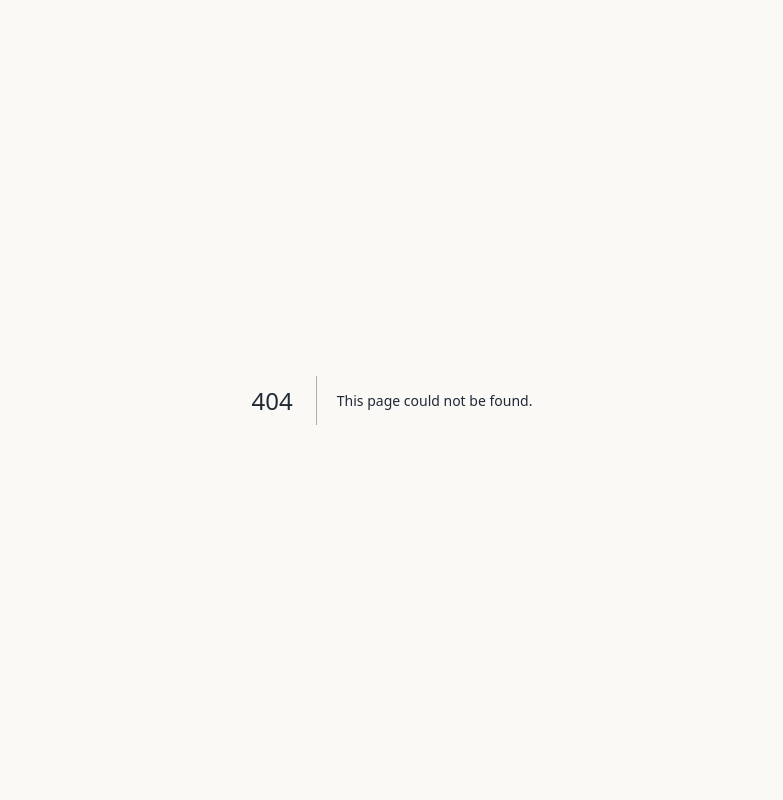
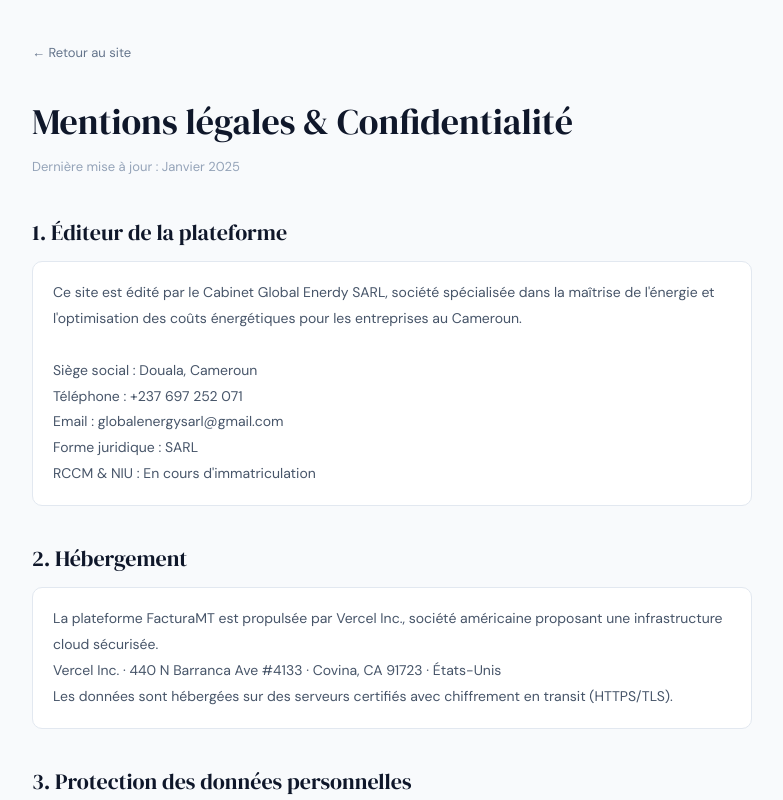
Before and after one commit to cabinetnoahetcie/factura-mt, a Next.js app in the folder frontend/: page /mentions-legales in a window 1280 px wide. Before the commit this address had no page. Shown: the top 800 px of the page, without its empty margins (248-1031 px from the left). Built offline with nearby package versions, Linux system fonts and the light colour scheme.

Commit message:
Create page.jsx

```diff
--- /dev/null
+++ b/frontend/app/mentions-legales/page.jsx
@@ -0,0 +1,92 @@
+// app/mentions-legales/page.jsx
+import Link from 'next/link';
+
+export const metadata = {
+  title: 'Mentions légales & Confidentialité — Cabinet Global Enerdy',
+};
+
+export default function MentionsLegales() {
+  return (
+    <div style={{ background:'#f8fafc', minHeight:'100vh' }}>
+      <div style={{ maxWidth:760, margin:'0 auto', padding:'40px 20px 80px' }}>
+
+        <Link href="/" style={{ fontSize:13, color:'#64748b', textDecoration:'none', display:'inline-flex', alignItems:'center', gap:6, marginBottom:32 }}>
+          ← Retour au site
+        </Link>
+
+        <h1 style={{ fontFamily:"'DM Serif Display',serif", fontSize:36, color:'#0f172a', marginBottom:8 }}>
+          Mentions légales &amp; Confidentialité
+        </h1>
+        <p style={{ fontSize:13, color:'#94a3b8', marginBottom:40 }}>
+          Dernière mise à jour : Janvier 2025
+        </p>
+
+        {[
+          {
+            titre: '1. Éditeur de la plateforme',
+            contenu: `Ce site est édité par le Cabinet Global Enerdy SARL, société spécialisée dans la maîtrise de l'énergie et l'optimisation des coûts énergétiques pour les entreprises au Cameroun.
+
+Siège social : Douala, Cameroun
+Téléphone : +237 697 252 071
+Email : globalenergysarl@gmail.com
+Forme juridique : SARL
+RCCM & NIU : En cours d'immatriculation`,
+          },
+          {
+            titre: '2. Hébergement',
+            contenu: `La plateforme FacturaMT est propulsée par Vercel Inc., société américaine proposant une infrastructure cloud sécurisée.
+Vercel Inc. · 440 N Barranca Ave #4133 · Covina, CA 91723 · États-Unis
+Les données sont hébergées sur des serveurs certifiés avec chiffrement en transit (HTTPS/TLS).`,
+          },
+          {
+            titre: '3. Protection des données personnelles',
+            contenu: `Conformément à la loi camerounaise n°2010/012 relative à la cybersécurité et à la cybercriminalité, le Cabinet Global Enerdy s'engage à :
+
+• Collecter uniquement les données strictement nécessaires à l'établissement du rapport d'audit énergétique.
+• Ne jamais céder, vendre ou louer vos données à des tiers.
+• Supprimer définitivement vos factures 48 heures après la livraison de votre rapport.
+• Garantir la confidentialité de vos informations commerciales.
+
+Vous disposez d'un droit d'accès, de rectification et de suppression de vos données sur simple demande à : globalenergysarl@gmail.com`,
+          },
+          {
+            titre: '4. Données collectées',
+            contenu: `Dans le cadre de notre service d'audit, nous collectons :
+• Les fichiers de factures ENEO Moyenne Tension que vous déposez volontairement.
+• Vos coordonnées professionnelles (nom d'entreprise, téléphone, email).
+• Ces données sont utilisées exclusivement pour produire votre rapport d'analyse énergétique.`,
+          },
+          {
+            titre: '5. Sécurité des transmissions',
+            contenu: `Toutes les communications entre votre navigateur et notre plateforme sont chiffrées via le protocole HTTPS (TLS 1.3). Vos factures sont stockées dans un espace cloud à accès restreint, accessible uniquement par les ingénieurs du Cabinet Global Enerdy affectés à votre dossier.`,
+          },
+          {
+            titre: '6. Confidentialité professionnelle',
+            contenu: `Le Cabinet Global Enerdy est soumis au secret professionnel. Les informations contenues dans vos factures ENEO sont considérées comme des informations stratégiques confidentielles et traitées comme telles par l'ensemble de notre équipe.`,
+          },
+          {
+            titre: '7. Contact & Réclamations',
+            contenu: `Pour toute question relative à vos données personnelles :
+Email : globalenergysarl@gmail.com
+WhatsApp : +237 697 252 071
+Cabinet Global Enerdy SARL · Douala, Cameroun`,
+          },
+        ].map(({ titre, contenu }) => (
+          <div key={titre} style={{ marginBottom:36 }}>
+            <h2 style={{ fontFamily:"'DM Serif Display',serif", fontSize:22, color:'#0f172a', marginBottom:12 }}>
+              {titre}
+            </h2>
+            <div style={{
+              fontSize:14, color:'#475569', lineHeight:1.85,
+              whiteSpace:'pre-line',
+              background:'white', border:'1px solid #e2e8f0',
+              borderRadius:10, padding:'18px 20px',
+            }}>
+              {contenu}
+            </div>
+          </div>
+        ))}
+      </div>
+    </div>
+  );
+}
```
